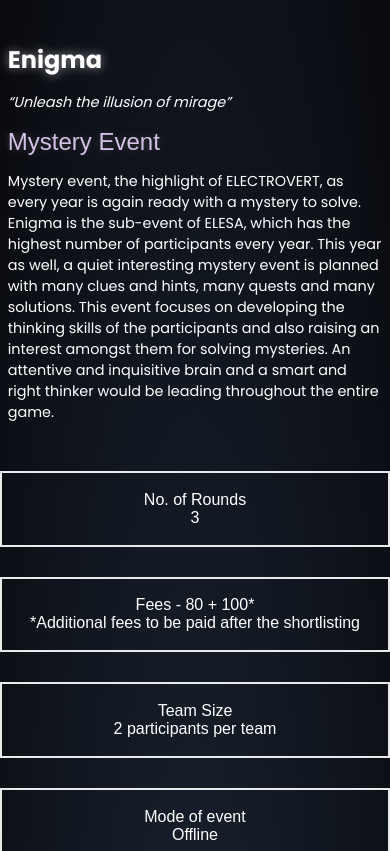
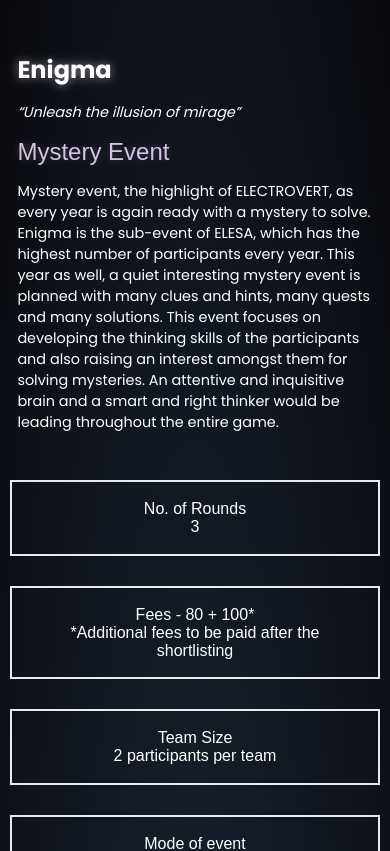
Before and after one commit to Theghost1008/Electrovert24, a React (Vite) app: page /Enigma in a window 390 px wide. Shown: the top 851 px of the page. Built offline with nearby package versions, Linux system fonts and the light colour scheme; a web font is replaced by a local one.

Commit message:
Did some changes

```diff
--- a/src/App.css
+++ b/src/App.css
@@ -37,3 +37,14 @@
     color: white;
     text-align: center;
 }
+@media (max-width: 768px) {
+    .container {
+        flex-direction: column; /* Stack elements vertically */
+        padding: 10px;
+    }
+
+    .event {
+        flex: 1 1 100%; /* Take full width on mobile */
+        margin-bottom: 15px; /* Add spacing between elements */
+    }
+}
```
